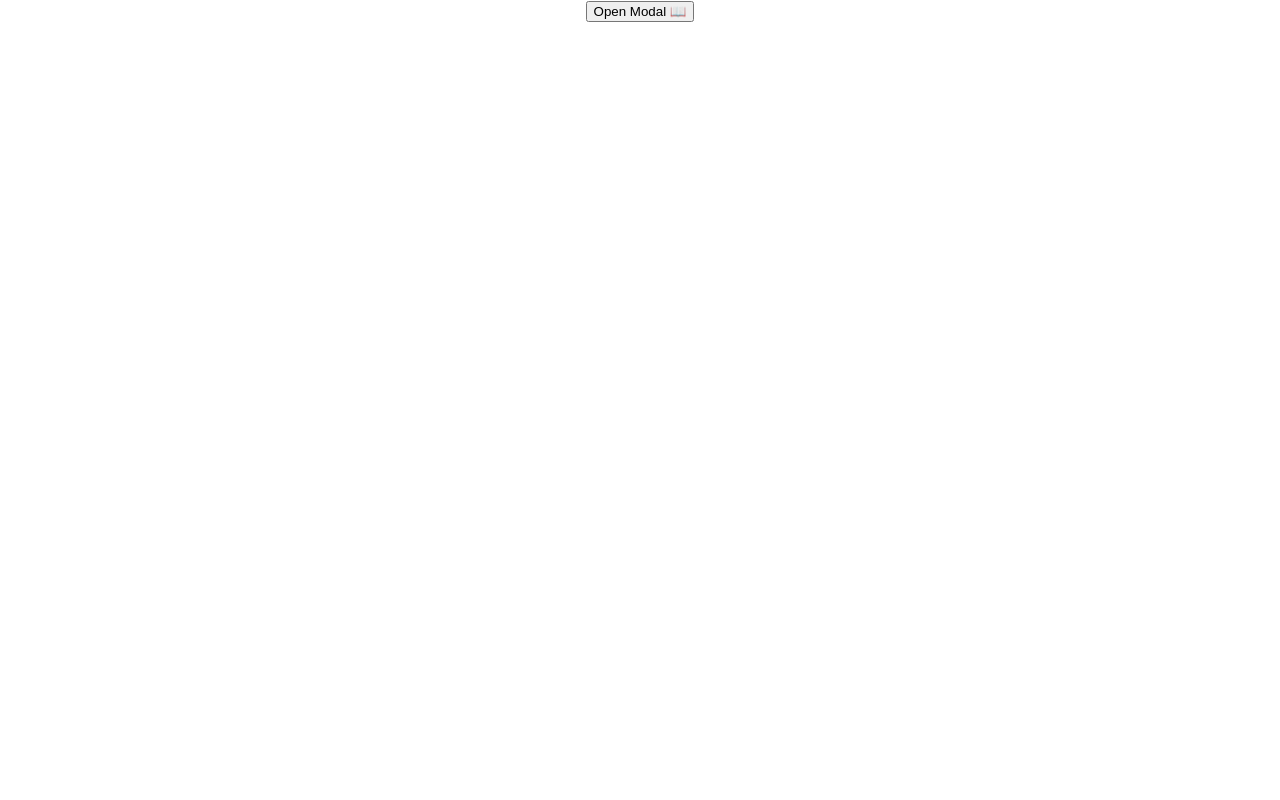
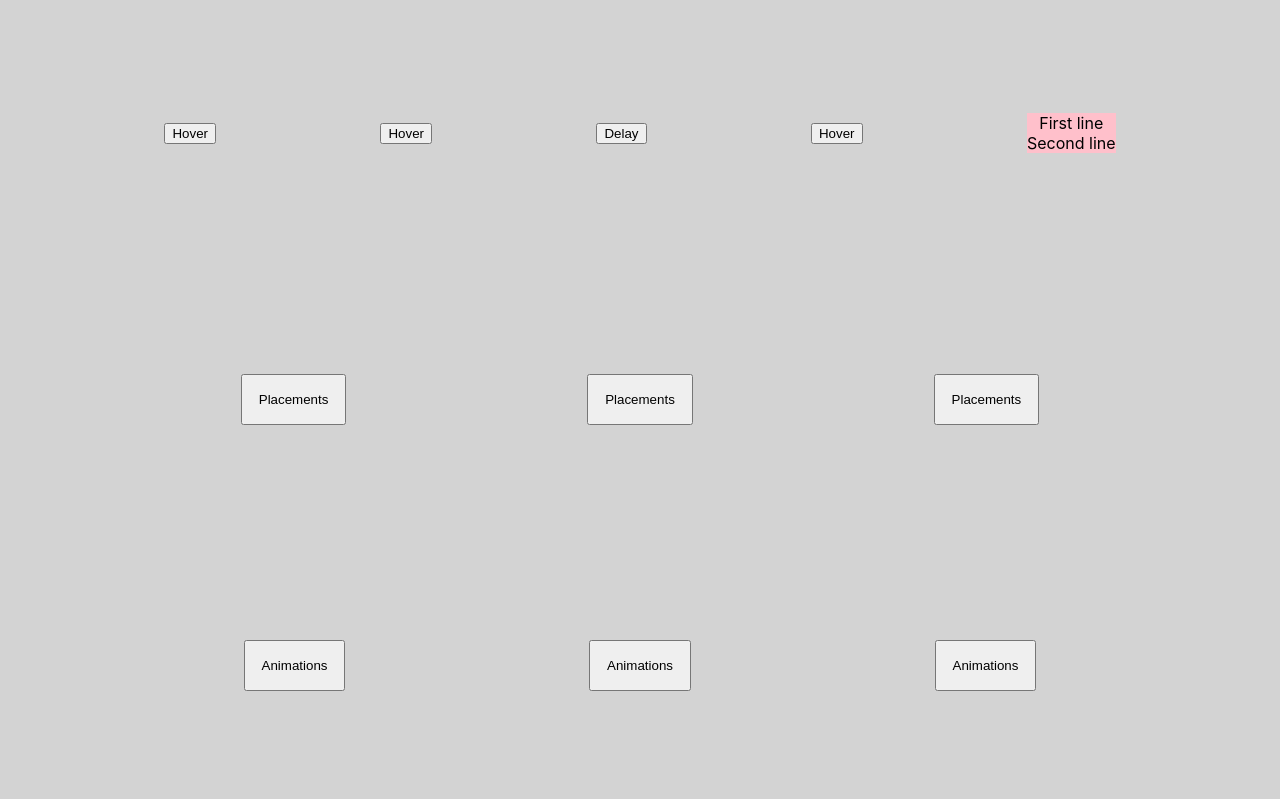
Before and after one commit to kapil551/practical-react, a React (Create React App) app: page / in a window 1280 px wide. Built offline with nearby package versions, Linux system fonts and the light colour scheme.

Commit message:
4 - Tooltip

```diff
--- a/package.json
+++ b/package.json
@@ -6,6 +6,7 @@
     "@testing-library/jest-dom": "^5.16.1",
     "@testing-library/react": "^12.1.2",
     "@testing-library/user-event": "^13.5.0",
+    "@tippyjs/react": "^4.2.6",
     "react": "^17.0.2",
     "react-dom": "^17.0.2",
     "react-icons": "^4.3.1",
--- a/src/App.js
+++ b/src/App.js
@@ -3,6 +3,7 @@ import "./App.css";
 import Icons from "./components/Icons";
 import ModalComponent from "./components/ModalComponent";
 import ToastNotifications from "./components/ToastNotifications";
+import Tooltip from "./components/Tooltip";
 
 
 function App() {
@@ -19,7 +20,11 @@ function App() {
         {/* <ToastNotifications /> */}
 
         {/* 3 - Modal */}
-        <ModalComponent />
+        {/* <ModalComponent /> */}
+
+        {/* 4 - Tooltip */}
+        <Tooltip />
+
 
       </div>
 
--- /dev/null
+++ b/src/components/Tooltip.js
@@ -0,0 +1,130 @@
+import React, { forwardRef } from "react";
+
+import Tippy from "@tippyjs/react";
+import "tippy.js/dist/tippy.css";
+
+// Animation
+// https://tippyjs.bootcss.com/animations/
+import 'tippy.js/animations/scale-extreme.css';
+import 'tippy.js/animations/perspective.css';
+import 'tippy.js/animations/shift-away-extreme.css';
+
+const customStyle = {
+  display: "flex",
+  justifyContent: "space-evenly",
+  alignItems: "center",
+
+  backgroundColor: "lightgrey",
+  height: "33.3vh",
+  width: "100vw",
+};
+
+const ColoredTooltip = () => {
+  return <span style={{ color: "orange" }}> Tooltip Component !!</span>;
+};
+
+const CustomComponentChild = forwardRef((props, ref) => {
+
+    return (
+        <div ref={ref}>
+          <div> First line </div>
+          <div> Second line </div>
+        </div>
+    );
+
+});
+
+const Tooltip = () => {
+
+  return (
+
+    <>
+        <div style={customStyle}>
+
+            <div>
+                <Tippy content="Basic Tooltip">
+                <button>Hover</button>
+                </Tippy>
+            </div>
+
+            <div>
+                <Tippy content="Basic Tooltip" arrow={false}>
+                <button>Hover</button>
+                </Tippy>
+            </div>
+
+            <div>
+                <Tippy content="Basic Tooltip" delay={1000}>
+                <button>Delay</button>
+                </Tippy>
+            </div>
+
+            <div>
+                <Tippy content={<ColoredTooltip />}>
+                <button>Hover</button>
+                </Tippy>
+            </div>
+
+            {/* component children */}
+            <div style={{backgroundColor: 'pink'}}>
+                <Tippy content={<ColoredTooltip />}>
+                <CustomComponentChild />
+                </Tippy>
+            </div>
+
+        </div>
+
+        {/* placements */}
+        {/* https://atomiks.github.io/tippyjs/#placements */}
+
+        <div style={customStyle}>
+
+            <div>
+                <Tippy content="Tooltip" placement="top-end">
+                    <button style={{ padding: '1rem' }}> Placements </button>
+                </Tippy>
+            </div>
+
+            <div>
+                <Tippy  content="Tooltip" placement="left-start">
+                    <button style={{ padding: '1rem' }}> Placements </button>
+                </Tippy>
+            </div>
+
+            <div>
+                <Tippy  content="Tooltip" placement="bottom">
+                    <button style={{ padding: '1rem' }}> Placements </button>
+                </Tippy>
+            </div>
+
+        </div>
+
+        {/* Animations */}
+        {/* https://atomiks.github.io/tippyjs/#animations */}
+        <div style={customStyle}>
+
+            <div>
+                <Tippy content="Tooltip" animation="scale-extreme">
+                    <button style={{ padding: '1rem' }}> Animations </button>
+                </Tippy>
+            </div>
+
+            <div>
+                <Tippy  content="Tooltip" animation="perspective">
+                    <button style={{ padding: '1rem' }}> Animations </button>
+                </Tippy>
+            </div>
+
+            <div>
+                <Tippy  content="Tooltip" animation="shift-away-extreme">
+                    <button style={{ padding: '1rem' }}> Animations </button>
+                </Tippy>
+            </div>
+
+        </div>
+    </>
+
+  );
+};
+
+export default Tooltip;
```
Also changed, not shown: 2 other files (tests, documents, lock files or other folders).
